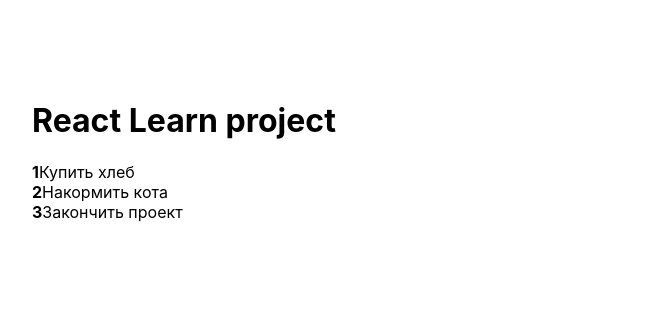
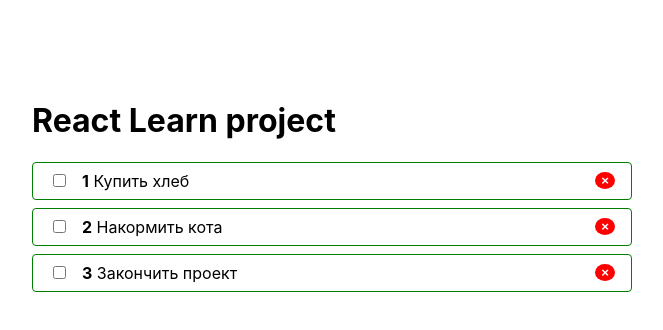
Before and after one commit to Ivan583/first-react, a React (Create React App) app: page / in a window 1280 px wide. Shown: the top 330 px of the page, without its empty margins (308-971 px from the left). Built offline with nearby package versions, Linux system fonts and the light colour scheme.

Commit message:
Стили элементов списка

```diff
--- a/src/Todo/TodoItem.jsx
+++ b/src/Todo/TodoItem.jsx
@@ -1,11 +1,31 @@
 import React from "react";
 import PropTypes from "prop-types";
 
+const styles = {
+  li: {
+    display: 'flex',
+    justifyContent: 'space-between',
+    alignItems: 'center',
+    padding: '0.5rem 1rem',
+    border: '1px solid green',
+    borderRadius: '4px',
+    marginBottom: '0.5rem'
+  },
+  input: {
+    marginRight: '1rem'
+  }
+}
+
 function TodoItem({ task, index }) {
   return (
-    <li>
-      <strong>{index + 1}</strong>
-      {task.title}
+    <li style={styles.li}>
+      <span>
+        <input type="checkbox" style={styles.input} />
+        <strong>{index + 1}</strong>
+        &nbsp;
+        {task.title}
+      </span>
+      <button className="rm">&times;</button>
     </li>
   );
 }
--- a/src/index.css
+++ b/src/index.css
@@ -17,3 +17,11 @@
   margin: 0 auto;
   width: 600px;
 }
+
+.rm {
+  background-color: red;
+  border-radius: 50%;
+  color: white;
+  border: none;
+  font-weight: bold;
+}
```
